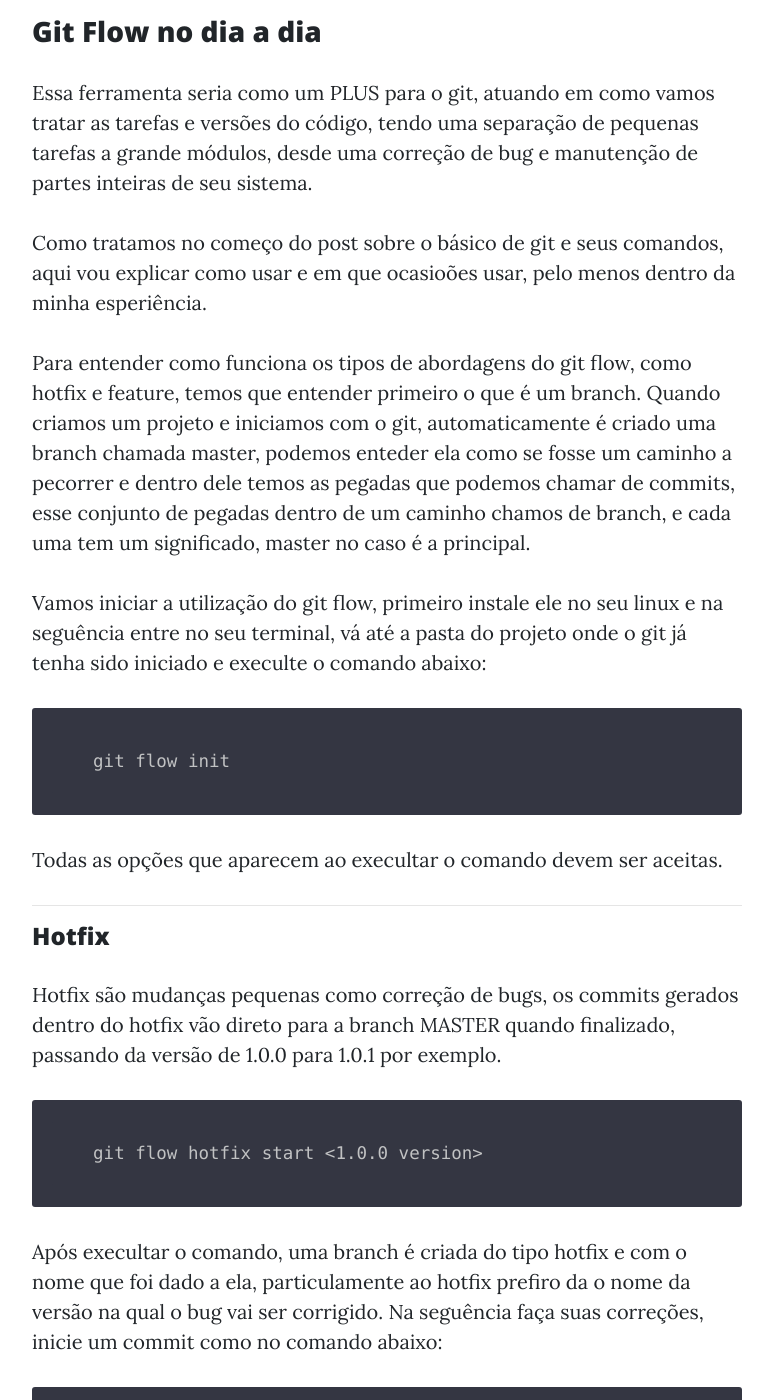
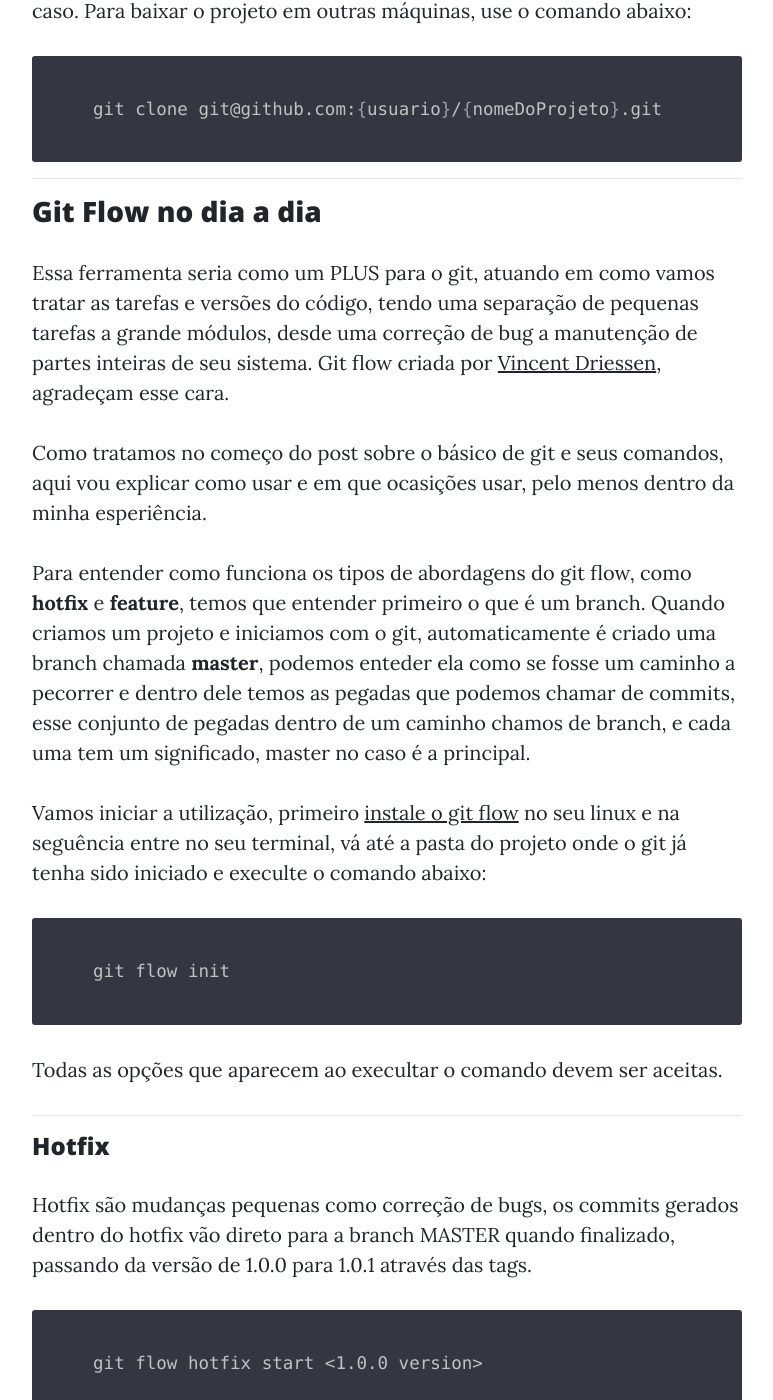
Before and after one commit to AbelAguiar/Blog, a Jekyll site: the page built from _posts/2019-05-11-git-flow-maestria.markdown, in a window 1280 px wide and 1400 px high, scrolled down 2026 px. Shown: the whole window, without its empty margins (253-1026 px from the left). Built offline with Jekyll 4.4.1, drawn with Linux system fonts in a browser that asks for light colours; comment, search, counter and statistics services are not loaded; some of the changed text lies outside the part shown.

Commit message:
update posts 'git flow com maestria'

````diff
--- a/_posts/2019-05-11-git-flow-maestria.markdown
+++ b/_posts/2019-05-11-git-flow-maestria.markdown
@@ -14,16 +14,22 @@ imageBanner: git-flow-com-maestria.png
 
 ### Git como ferramenta essencial
 
-Sendo bem simples, é uma ferramenta de versionamento de código que melhora a forma de trabalha do projeto e até mesmo na interação com seus colegas de trabalho, assim temos um repositório que centraliza todo o seu projeto e nele vamos ter inserções de linhas de código através do git, esse repositório é na verdade um servidor onde poderá centralizar seu trabalho, pode ser criado dentro de sua empresa, como explica a [documentação][git-configuracao-servidor], pode usar também através de serviços na internet como  [bitbucket][bitbucket], [github][github] e [gitlab][gitlab].
+Sendo bem simples, é uma ferramenta de versionamento de código que melhora a forma de trabalhar com projetos e aplicações, ajudando na interação entre os desenvolvedores, assim temos um repositório ou local que centraliza toda a aplicação e nele vamos ter inserções de linhas de código através do git, esse repositório é na verdade um servidor onde poderá centralizar seu trabalho, pode ser criado dentro de sua empresa, como explica a [documentação][git-configuracao-servidor], pode usar também através de serviços na internet como [bitbucket][bitbucket], [github][github] e [gitlab][gitlab].
 
 [github]: https://github.com
 [bitbucket]: https://bitbucket.org
 [gitlab]: https://gitlab.com
 [git-configuracao-servidor]: https://git-scm.com/book/pt-br/v1/Git-no-Servidor-Configurando-o-Servidor
 
-Git é uma ferramenta criada e desenvolvida dentro do linux, sendo assim ela tem diversos tipos de comandos, outros sistemas tem suporte a ele? Sim, tem suporte, só que através de ferramentas, fica a dica, usar linux é muito divertido, nada contra quem usa windows, fique avontade para usar o que preferir, mas o que vamos abordar nesse posts é comandos básicos do git e vamos até o git flow, que seria um passo mais avançado para quem quer se aprofundar na ferramenta.
+Git é uma ferramenta criada e desenvolvida dentro do linux, sendo assim tem diversos tipos de comandos, em outros sistemas existe suporte só que limitado, onde é feito uma virtualização de uma base linux e nela o git será instalado e executado, linux é o sistema mais fácil para começa, mas fica a seu gosto.
 
-Caso estaja usando linux e ja tenha [instalado o git][instalando-git], primeiro vá na pasta do seu projeto pelo terminal e daí vamos aos comandos básicos:
+O que vamos abordar nesse post são de comandos básicos ao avançado, daí vamos do git ao git flow. As ferramentas que vamos trabalhar nesse projeto serão:
+
+* Linux (Fedora ou Ubunto).
+* Git
+* Git Flow
+
+No seu linux e faça a [instalação do git][instalando-git], vá na pasta do projeto pelo terminal e daí vamos aos comandos básicos:
 
 [instalando-git]: https://git-scm.com/book/pt-br/v1/Primeiros-passos-Instalando-Git
 
@@ -52,13 +58,17 @@ Usando o github como servidor, adicionamos a origem, que é uma url, podendo ser
 
 ### Git Flow no dia a dia
 
-Essa ferramenta seria como um PLUS para o git, atuando em como vamos tratar as tarefas e versões do código, tendo uma separação de pequenas tarefas a grande módulos, desde uma correção de bug e manutenção de partes inteiras de seu sistema.
+Essa ferramenta seria como um PLUS para o git, atuando em como vamos tratar as tarefas e versões do código, tendo uma separação de pequenas tarefas a grande módulos, desde uma correção de bug a manutenção de partes inteiras de seu sistema. Git flow criada por [Vincent Driessen][vincent], agradeçam esse cara.
 
-Como tratamos no começo do post sobre o básico de git e seus comandos, aqui vou explicar como usar e em que ocasioões usar, pelo menos dentro da minha esperiência.
+[vincent]: https://nvie.com/about
 
-Para entender como funciona os tipos de abordagens do git flow, como hotfix e feature, temos que entender primeiro o que é um branch. Quando criamos um projeto e iniciamos com o git, automaticamente é criado uma branch chamada master, podemos enteder ela como se fosse um caminho a pecorrer e dentro dele temos as pegadas que podemos chamar de commits, esse conjunto de pegadas dentro de um caminho chamos de branch, e cada uma tem um significado, master no caso é a principal.
+Como tratamos no começo do post sobre o básico de git e seus comandos, aqui vou explicar como usar e em que ocasições usar, pelo menos dentro da minha esperiência.
 
-Vamos iniciar a utilização do git flow, primeiro instale ele no seu linux e na seguência entre no seu terminal, vá até a pasta do projeto onde o git já tenha sido iniciado e execulte o comando abaixo:
+Para entender como funciona os tipos de abordagens do git flow, como **hotfix** e **feature**, temos que entender primeiro o que é um branch. Quando criamos um projeto e iniciamos com o git, automaticamente é criado uma branch chamada **master**, podemos enteder ela como se fosse um caminho a pecorrer e dentro dele temos as pegadas que podemos chamar de commits, esse conjunto de pegadas dentro de um caminho chamos de branch, e cada uma tem um significado, master no caso é a principal.
+
+Vamos iniciar a utilização, primeiro [instale o git flow][instalando-git-flow] no seu linux e na seguência entre no seu terminal, vá até a pasta do projeto onde o git já tenha sido iniciado e execulte o comando abaixo:
+
+[instalando-git-flow]: https://danielkummer.github.io/git-flow-cheatsheet/index.pt_BR.html
 
 ```sh
   git flow init
@@ -70,13 +80,13 @@ Todas as opções que aparecem ao execultar o comando devem ser aceitas.
 
 #### Hotfix
 
-Hotfix são mudanças pequenas como correção de bugs, os commits gerados dentro do hotfix vão direto para a branch MASTER quando finalizado, passando da versão de 1.0.0 para 1.0.1 por exemplo.
+Hotfix são mudanças pequenas como correção de bugs, os commits gerados dentro do hotfix vão direto para a branch MASTER quando finalizado, passando da versão de 1.0.0 para 1.0.1 através das tags.
 
 ```sh
   git flow hotfix start <1.0.0 version>
 ```
 
-Após execultar o comando, uma branch é criada do tipo hotfix e com o nome que foi dado a ela, particulamente ao hotfix prefiro da o nome da versão na qual o bug vai ser corrigido. Na seguência faça suas correções, inicie um commit como no comando abaixo:
+Após execultar o comando, uma branch é criada do tipo hotfix com o nome informado, particulamente ao hotfix coloco o nome da versão na qual o bug vai ser corrigido. Na seguência faça as correções e no final crio um commit como o comando abaixo:
 
 ```sh
   git add --all
@@ -84,7 +94,7 @@ Após execultar o comando, uma branch é criada do tipo hotfix e com o nome que
   git commit -m "update project"
 ```
 
-Após criar o commit vou finalizo meu hotfix:
+Commit criado, finalizo o hotfix:
 
 ```sh
   git flow hotfix finish <1.0.0 version>
@@ -126,7 +136,7 @@ Finalizo a feature com o comando abaixo:
   git flow feature finish <nome>
 ```
 
-Próximo passo ao finalizar a feature é criar uma release, pra que serve, onde vive e o que come.
+Próximo passo ao finalizar a feature é criar uma release.
 
 ---
 
@@ -134,7 +144,7 @@ Próximo passo ao finalizar a feature é criar uma release, pra que serve, onde
 
 É a forma de alinhar todas as branch, nivelando todos os commits nas branch master e develop, como mostrei anteriormente ao criar um hotfix ou feature, uma branch é criada com o nome informado, ao finalizar a branch criada é destruida, só que após isso o processo é diferente para hotfix e feature.
 
-No hotfix, ao finaliza-lo as informações são mandadas para a MASTER e na feature é mandada para a DEVELOP, assim no primeiro caso não necessitamos de uma release, porque os dados já vão para a branch principal, na feature temos que igualar MASTER e DEVELOP, e ao criar uma nova versão.
+No hotfix, ao finaliza-lo o grupo de commits são mandadas para a MASTER e na feature é mandada para a DEVELOP, assim no primeiro caso não necessitamos de uma release, porque os dados já vão para a branch principal, na feature temos que igualar MASTER e DEVELOP, e criar uma nova versão.
 
 ```sh
   git flow release start <1.0.0 version>
@@ -150,8 +160,10 @@ No hotfix, ao finaliza-lo as informações são mandadas para a MASTER e na feat
 
 #### Finalizando
 
-Ao finalizar envio os dados para o servidor, nas branch MASTER, DEVELOP e a tag criada de versionamento, subindo os commits da feature e version.
+Ao finalizar todo o processo, vamos enviar os dados para o servidor, nas branch **master**, **develop** e com a **tag** criada de versionamento, subindo os commits para o servidor do repositório.
 
 ```sh
   git push origin master develop <1.0.0 version>
 ```
+
+Obrigado a todos que leram o post até aqui, deixem suas dúvidas, sugestões de correção e comentários, estarei a disposição.
````
Also changed, not shown: other parts of _posts/2019-05-11-git-flow-maestria.markdown (+1 -1 lines).
